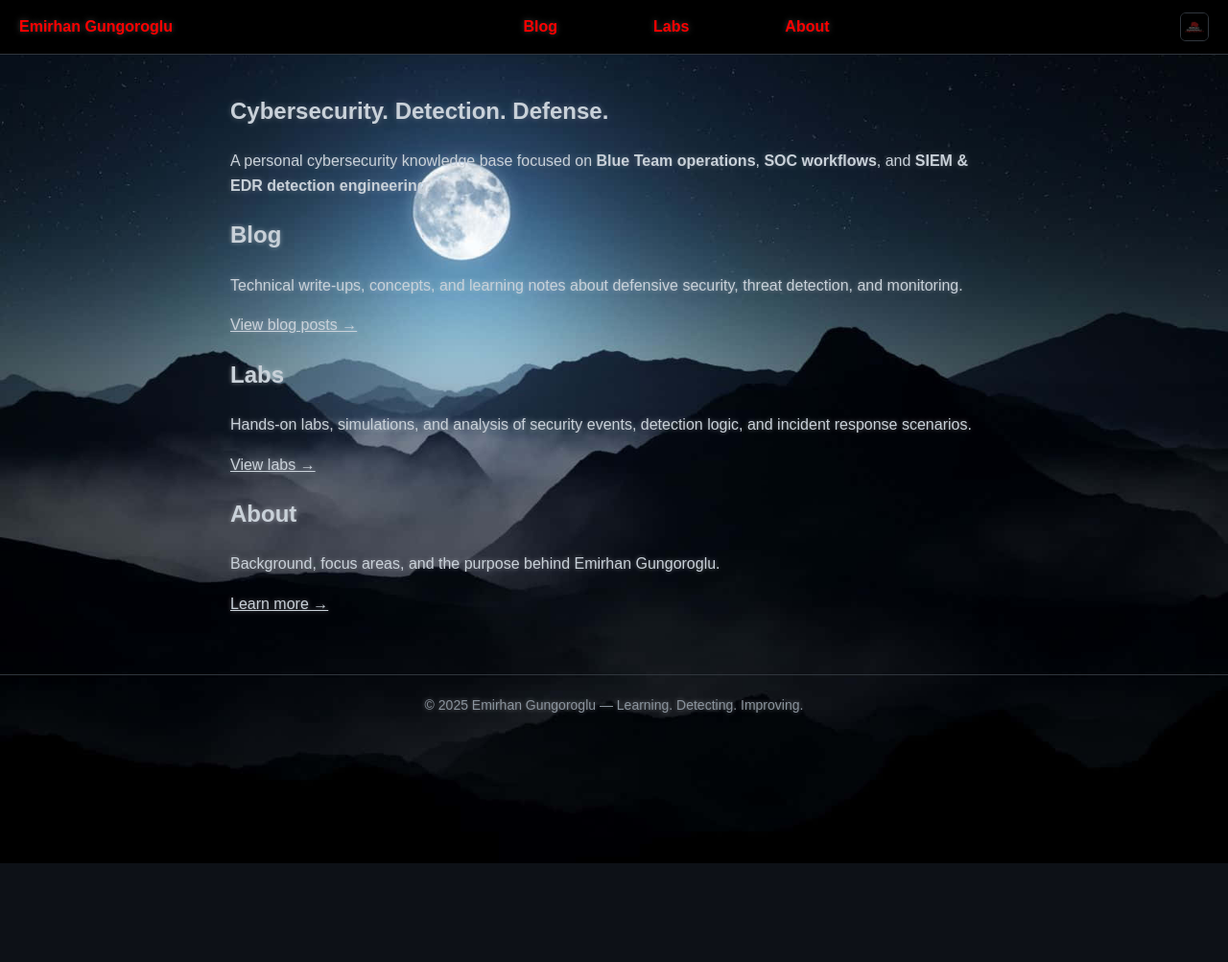
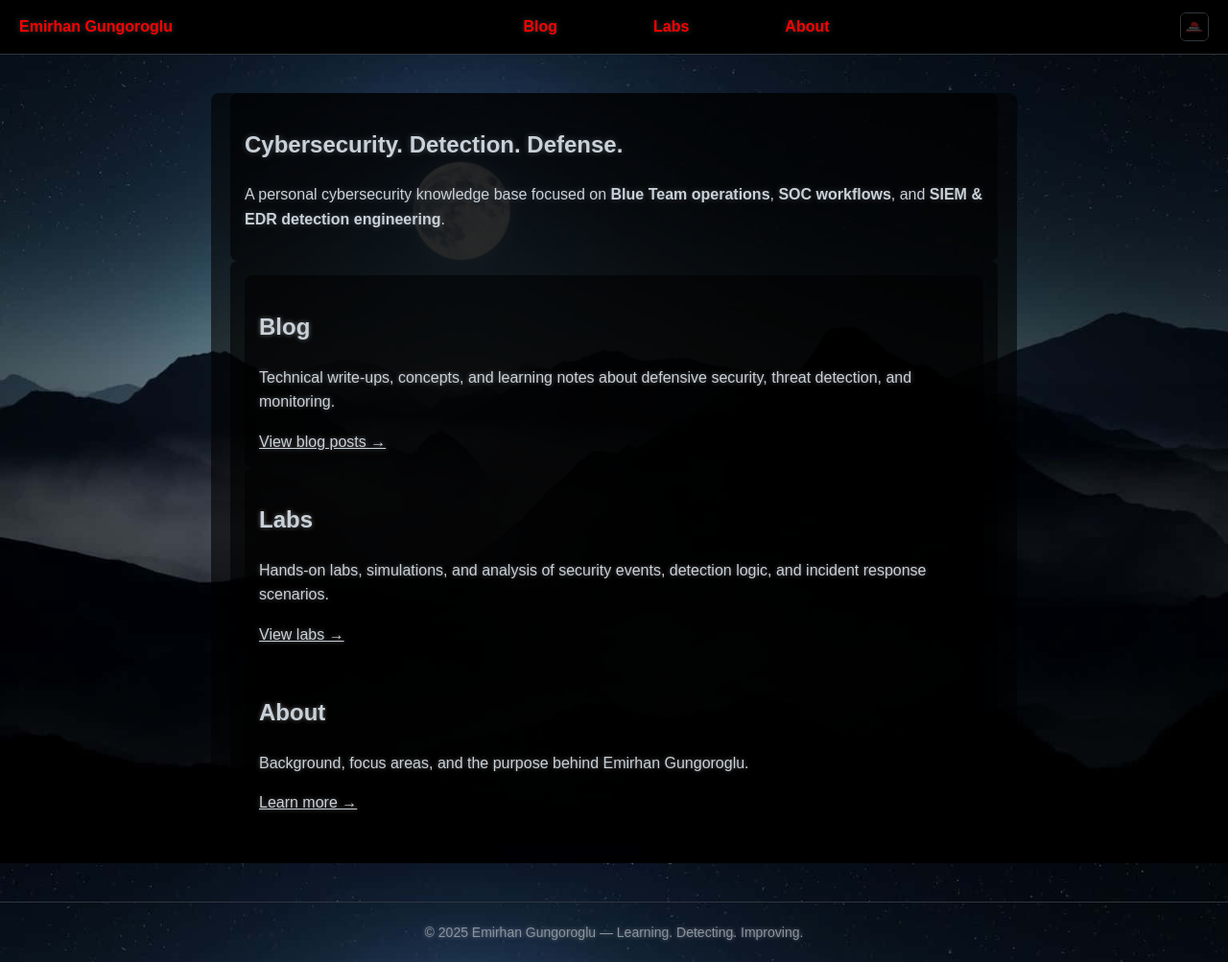
Before and after one commit to cybergungor/cybergungor.github.io, a Jekyll site: the page built from home/index.md, in a window 1280 px wide. Shown: the whole page at 96% size. Built offline with Jekyll 4.4.1, drawn with Linux system fonts in a browser that asks for light colours; before the commit the page ends 900 px from its top, so only the background shows below that.

Commit message:
Update default.html

```diff
--- a/_layouts/default.html
+++ b/_layouts/default.html
@@ -9,9 +9,22 @@
   <meta name="viewport" content="width=device-width, initial-scale=1">
 <link rel="icon" type="image/png" href="/assets/images/favicon.png">
   <style>
+/* ===== GENEL ===== */
+body {
+  font-family: 'Montserrat', Arial, sans-serif;
+  background-image: url('/assets/images/site-bg.jpg'); /* ana görsel */
+  background-size: cover;
+  background-repeat: no-repeat;
+  background-position: center;
+  background-attachment: fixed;
+  color: #ffffff; /* varsayılan yazı rengi beyaz */
+  margin: 0;
+  line-height: 1.6;
+}
+
 /* ===== NAVBAR ===== */
 header {
-  background-color: #000000 !important; /* navbar siyah */
+  background-color: #000000 !important;
   border-bottom: 1px solid #30363d;
 }
 
@@ -52,6 +65,70 @@
   display: block;
 }
 
+/* ===== LANDING PAGE ===== */
+body.landing-page .landing-container {
+  min-height: 100vh;
+  display: flex;
+  flex-direction: column;
+  align-items: center;
+  justify-content: center;
+  text-align: center;
+  padding: 20px;
+  box-sizing: border-box;
+}
+
+body.landing-page .landing-logo {
+  max-width: 340px;
+  width: 80%;
+  transition: transform 0.4s ease, filter 0.4s ease;
+  animation: glow 3.5s ease-in-out infinite;
+}
+
+body.landing-page .landing-text {
+  color: #ffffff;
+  text-shadow: 0 0 8px rgba(255,255,255,0.4);
+  max-width: 560px;
+  margin-top: 35px;
+  font-size: 16px;
+  line-height: 1.7;
+}
+
+@keyframes glow {
+  0% { filter: drop-shadow(0 0 6px rgba(255,0,0,0.25)); }
+  50% { filter: drop-shadow(0 0 22px rgba(255,0,0,0.5)); }
+  100% { filter: drop-shadow(0 0 6px rgba(255,0,0,0.25)); }
+}
+
+body.landing-page .logo-link:hover .landing-logo {
+  transform: scale(1.05);
+  filter: drop-shadow(0 0 30px rgba(255,0,0,0.7));
+}
+
+/* ===== ANA İÇERİK / SECTIONS ===== */
+main, section, .home-card {
+  background-color: rgba(0,0,0,0.6); /* yazı arkası overlay */
+  padding: 15px;
+  border-radius: 8px;
+}
+
+h1, h2, h3, p, a {
+  color: #ffffff;
+  text-shadow: 0 0 6px rgba(0,0,0,0.5);
+}
+
+/* ===== CODE BLOKLARI ===== */
+pre {
+  background-color: #161b22;
+  padding: 15px;
+  overflow-x: auto;
+  border-radius: 6px;
+  border: 1px solid #30363d;
+}
+
+code {
+  color: #e6edf3;
+}
+
 /* ===== RESPONSIVE ===== */
 @media (max-width: 768px) {
   .navbar {
@@ -61,9 +138,25 @@
   }
   .nav-right {
     flex-direction: column;
-    gap: 25px; /* mobilde dikey boşluk daha küçük */
+    gap: 25px;
+  }
+  body.landing-page .landing-logo {
+    width: 60%;
+  }
+  body.landing-page .landing-text {
+    font-size: 14px;
   }
 }
+
+@media (max-width: 480px) {
+  body.landing-page .landing-logo {
+    width: 90%;
+  }
+  body.landing-page .landing-text {
+    font-size: 13px;
+  }
+}
+
 
  /* Genel site yazıları için */
 body, main, h1, h2, h3, p, a, .home-subtitle, .home-hero h1, .home-hero p, .home-card h2, .home-card p, .home-card a {
```
